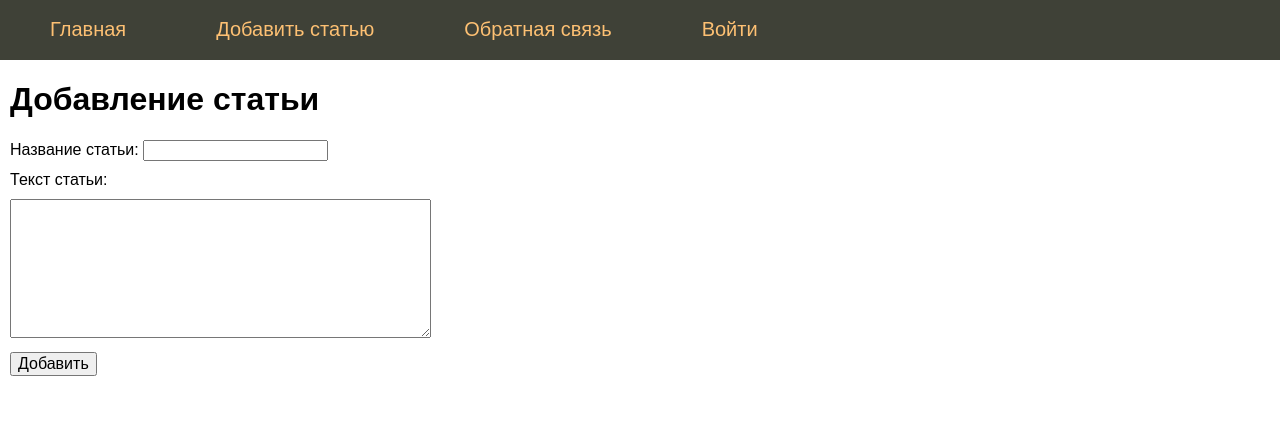
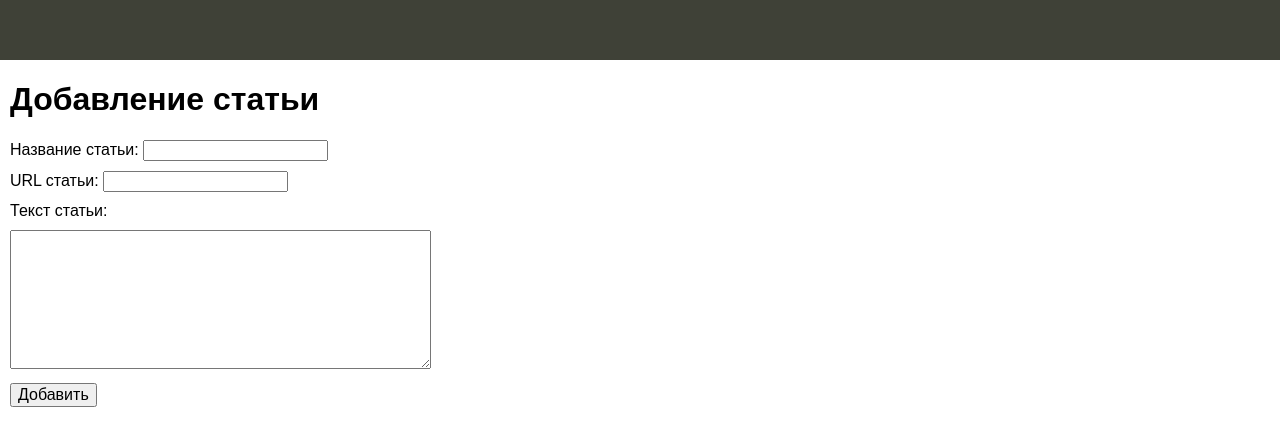
Before and after one commit to Danpy3/FlaskSite, a Flask app: page /add_post in a window 1280 px wide. Shown: the top 446 px of the page. Run offline with Flask 3, Linux system fonts and the light colour scheme; data that the repository does not hold is empty.

Commit message:
Lesson 10

```diff
--- a/FDataBase.py
+++ b/FDataBase.py
@@ -1,37 +1,51 @@
 import math
+import re
 import sqlite3
 import time
+
+from flask import url_for
 
 
 class FDataBase:
     def __init__(self, db):
-        self.__db = db
+        self.__db = db  # ссылка на связь с БД
         self.__cur = db.cursor()
 
     def getMenu(self):
         sql = '''SELECT * FROM mainmenu'''
         try:
             self.__cur.execute(sql)
-            res = self.__cur.fetchall()
+            res = self.__cur.fetchall()  #fetchall() - чтение всех записей
             if res:
                 return res
         except:
             print('Ошибка чтения из БД')
         return []
 
-    def addPost(self, title, text):
+    def addPost(self, title, text, url):
         try:
+            self.__cur.execute(f"SELECT COUNT() as `count` FROM posts WHERE url LIKE '{url}'")
+            res = self.__cur.fetchone()
+            if res['count'] > 0:
+                print('Статья с таким именем уже существует')
+                return False
+
+            base = url_for('static', filename='images_html')
+            text = re.sub(r"(?P<tag><img\s+[^>]*src=)(?P<quote>[\"'])(?P<url>.+?)(?P=quote)>",
+                          "\\g<tag>" + base + "/\\g<url>>",
+                          text)
+
             tm = math.floor(time.time())
-            self.__cur.execute("INSERT INTO posts VALUES(NULL, ?, ?, ?)", (title, text, tm))
+            self.__cur.execute("INSERT INTO posts VALUES(NULL, ?, ?, ?, ?)", (title, text, url, tm))
             self.__db.commit()
         except sqlite3.Error as e:
             print('Ошибка добавления статьи в БД' + str(e))
             return False
         return True
 
-    def getPost(self, postId):
+    def getPost(self, alias):
         try:
-            self.__cur.execute(f"SELECT title, text FROM posts WHERE id = {postId} LIMIT 1")
+            self.__cur.execute(f"SELECT title, text FROM posts WHERE url LIKE '{alias}' LIMIT 1")
             res = self.__cur.fetchone()
             if res:
                 return res
@@ -41,7 +55,7 @@ class FDataBase:
 
     def getPostsAnnonce(self):
         try:
-            self.__cur.execute(f"SELECT id, title, text FROM posts ORDER BY time DESC")
+            self.__cur.execute(f"SELECT id, title, text, url FROM posts ORDER BY time DESC")
             res = self.__cur.fetchall()
             if res:
                 return res
--- a/main.py
+++ b/main.py
@@ -9,7 +9,7 @@ DEBUG = True
 SECRET_KEY = 'fdgfh78@#5?>gfhf89dx,v06k'
 
 app = Flask(__name__)
-app.config.from_object(__name__)
+app.config.from_object(__name__)  # инициализация конфигурации приложения
 
 # переопределим путь к базе данных
 app.config.update(dict(DATABASE=os.path.join(app.root_path, 'flsite.db')))
@@ -44,17 +44,11 @@ def close_db(error):
         g.link_db.close()
 
 
-def get_menu():
-    db = get_db()
-    dbase = FDataBase(db)
-    return dbase.getMenu()
-
-
 @app.route("/")
 def index():
     db = get_db()
     dbase = FDataBase(db)
-    return render_template('index.html', posts=dbase.getPostsAnnonce())
+    return render_template('index.html', menu=dbase.getMenu(), posts=dbase.getPostsAnnonce())
 
 
 @app.route("/add_post", methods=['POST', 'GET'])
@@ -63,34 +57,37 @@ def addPost():
     dbase = FDataBase(db)
     if request.method == 'POST':
         if len(request.form['name']) > 4 and len(request.form['post']) > 10:
-            res = dbase.addPost(request.form['name'], request.form['post'] )
+            res = dbase.addPost(request.form['name'], request.form['post'], request.form['url'])
             if not res:
                 flash('Ошибка добавления статьи', category='error')
             else:
                 flash('Статья добавлена успешно', category='success')
-
-    return render_template('add_post.html', title='Добавление статьи')
+        else:
+            flash('Ошибка добавления статьи', category='error')
+    return render_template('add_post.html', menu=dbase.getMenu(), title='Добавление статьи')
 
 
-@app.route("/post/<int:id_post>")
-def showPost(id_post):
+@app.route("/post/<alias>")
+def showPost(alias):
     db = get_db()
     dbase = FDataBase(db)
-    title, post = dbase.getPost(id_post)
+    title, post = dbase.getPost(alias)
     if not title:
         abort(404)
 
-    return render_template('post.html', title=title, post=post)
+    return render_template('post.html', title=title, menu=dbase.getMenu(), post=post)
 
 
 @app.route('/contact', methods=['POST', 'GET'])
 def contact():
+    db = get_db()
+    dbase = FDataBase(db)
     if request.method == 'POST':
         if len(request.form['username']) > 2:
             flash('Сообщение отправлено', category='success')
         else:
             flash('Ошибка отправки', category='error')
-    return render_template('contacts.html', title='Our contacts')
+    return render_template('contacts.html', title='Our contacts', menu=dbase.getMenu())
 
 
 @app.route("/profile/<username>")
@@ -103,13 +100,16 @@ def profile(username):
 
 @app.route('/login', methods=['POST', 'GET'])
 def login():
+    db = get_db()
+    dbase = FDataBase(db)
+
     if 'userLogged' in session:
         return redirect(url_for('index', username=session['userLogged']))
     elif request.method == 'POST' and request.form['username'] == "selfedu" and request.form['psw'] == "123":
         session['userLogged'] = request.form['username']
         return redirect(url_for('index', username=session['userLogged']))
 
-    return render_template('login.html', title="Авторизация")
+    return render_template('login.html', title="Авторизация", menu=dbase.getMenu())
 
 
 @app.errorhandler(404)
@@ -117,5 +117,10 @@ def pageNotFount(error):
     return render_template('page404.html', title="Страница не найдена")
 
 
+@app.errorhandler(401)
+def pageNotFount(error):
+    return render_template('page401.html', title="Страница не найдена")
+
+
 if __name__ == "__main__":
     app.run(debug=True)
--- a/sq_db.sql
+++ b/sq_db.sql
@@ -8,5 +8,6 @@ CREATE TABLE IF NOT EXISTS posts (
     id integer PRIMARY KEY AUTOINCREMENT,
     title text NOT NULL,
     text text NOT NULL,
+    url text NOT NULL,
     time integer NOT NULL
 );
--- a/static/css/styles.css
+++ b/static/css/styles.css
@@ -86,3 +86,19 @@ ul.list-posts .annonce {
          margin: 0;
          padding: 10px 5px 10px 5px;
 }
+
+div.error401 {
+        font-family: 'Colibri';
+        font-size: 18px;
+        max-width: 1000px;
+}
+
+div.error401 a {
+        color: #0059b2;
+        text-decoration: none;
+}
+
+div.error401 a:hover {
+        color: #9B5294;
+        text-decoration: underline;
+}
--- a/templates/add_post.html
+++ b/templates/add_post.html
@@ -7,6 +7,7 @@
 {% endfor %}
 <form action="{{url_for('addPost')}}" method="POST" class="form-contact">
 <p><label>Название статьи: </label> <input type="text" name="name" value="" requied />
+    <p><label>URL статьи: </label> <input type="text" name="url" value="" requied />
 <p><label>Текст статьи:</label>
 <p><textarea name="post" rows=7 cols=40></textarea>
 <p><input type="submit" value="Добавить" />
--- a/templates/base.html
+++ b/templates/base.html
@@ -14,10 +14,9 @@
 {% block content -%}
     {%- block mainmenu -%}
 <ul class="mainmenu">
-    <li><a href="{{url_for('index')}}">Главная</a></li>
-    <li><a href="{{url_for('addPost')}}">Добавить статью</a></li>
-    <li><a href="{{url_for('contact')}}">Обратная связь</a></li>
-    <li><a href="{{url_for('login')}}">Войти</a></li>
+    {% for l in menu %}
+    <li><a href="{{l.url}}"><label>{{ l.title }}</label></a> </li>
+    {% endfor %}
 </ul>
     {% endblock mainmenu -%}
 <div class="clear"></div>
--- a/templates/index.html
+++ b/templates/index.html
@@ -7,8 +7,8 @@
 <ul class="list-posts">
 {% for p in posts %}
 <li>
-<p class="title"><a href="{{ url_for('showPost', id_post=p.id)}}">{{p.title}}</a></p>
-<p class="annonce">{{ p.text[:50]}}</p>
+<p class="title"><a href="{{ url_for('showPost', alias=p.url)}}">{{p.title}}</a></p>
+<p class="annonce">{{ p.text[:60] | striptags }}</p>
 </li>
 {% endfor %}
 </ul>
--- a/templates/post.html
+++ b/templates/post.html
@@ -2,5 +2,5 @@
 
 {% block content %}
 {{ super() }}
-{{ post }}
+{{ post | safe }}
 {% endblock %}
```
Also changed, not shown: templates/page401.html (added, +10 -0 lines), static/images_html/framework-flask-intro.files/image001.jpg (added), static/images_html/framework-flask-intro.files/image002.jpg (added), static/images_html/framework-flask-intro.files/image003.jpg (added), static/images_html/framework-flask-intro.files/image004.jpg (added), 1 other file.
